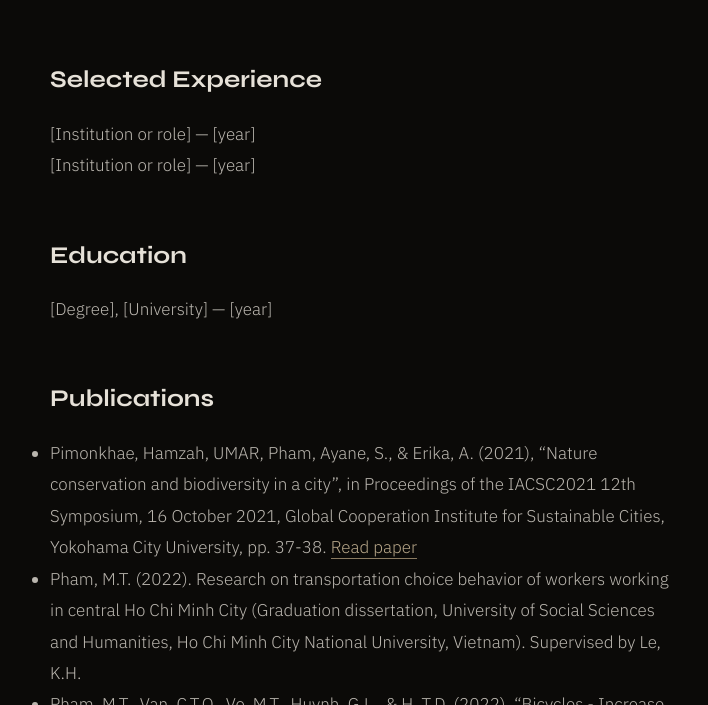
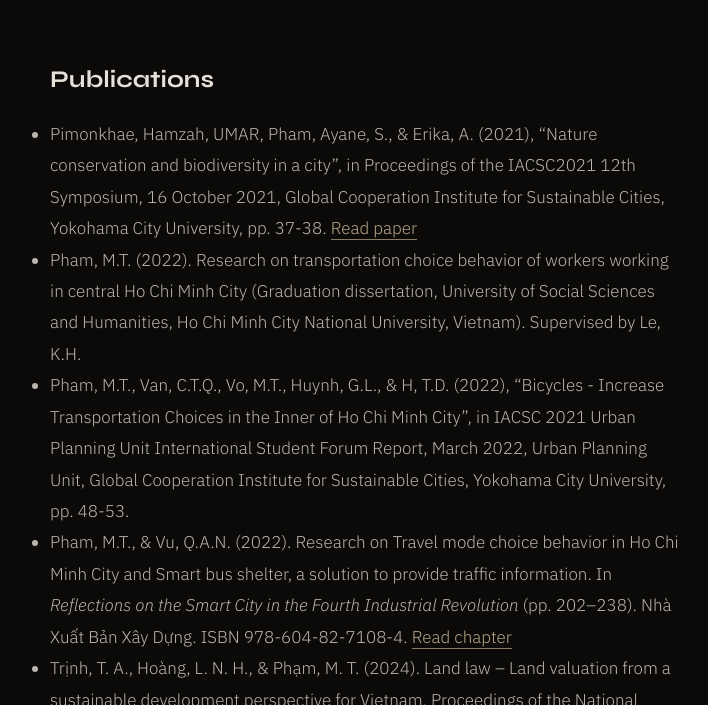
Before and after one commit to alicepham01/minhtam.space, a Jekyll site: the page built from about/index.html, in a window 1280 px wide and 900 px high, scrolled down 1315 px, cut to the strip 195-900 px from the top of the window. Shown: the whole strip, without its empty margins (274-982 px from the left). Built offline with Jekyll 4.4.1, drawn with Linux system fonts in a browser that asks for light colours.

Commit message:
Remove experience and education sections from CV
Removed sections for Selected Experience and Education.

```diff
--- a/about/index.html
+++ b/about/index.html
@@ -30,18 +30,6 @@
       <iframe src="{{ '/assets/cv/Pham-Minh-Tam-CV.pdf' | relative_url }}" title="Minh Tam's CV" style="width: 100%; height: 800px; max-width: 100%; border: 1px solid rgba(0,0,0,0.15);"></iframe>
     </div>
 
-    <h2>Selected Experience</h2>
-    <p>
-      <!-- ✏️ Fill in your experience -->
-      [Institution or role] — [year]<br>
-      [Institution or role] — [year]
-    </p>
-
-    <h2>Education</h2>
-    <p>
-      <!-- ✏️ Fill in your education -->
-      [Degree], [University] — [year]
-    </p>
 
     <h2>Publications</h2>
     <ul>
```
